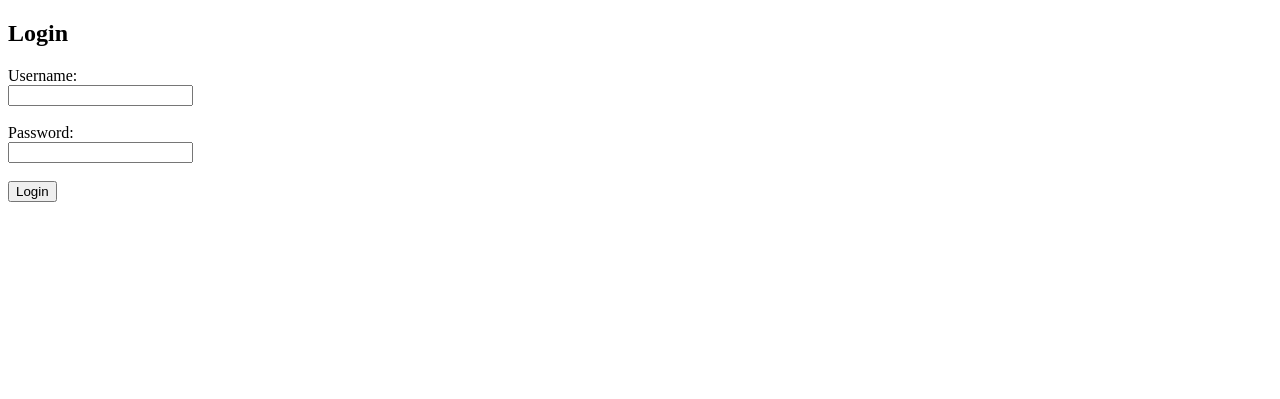
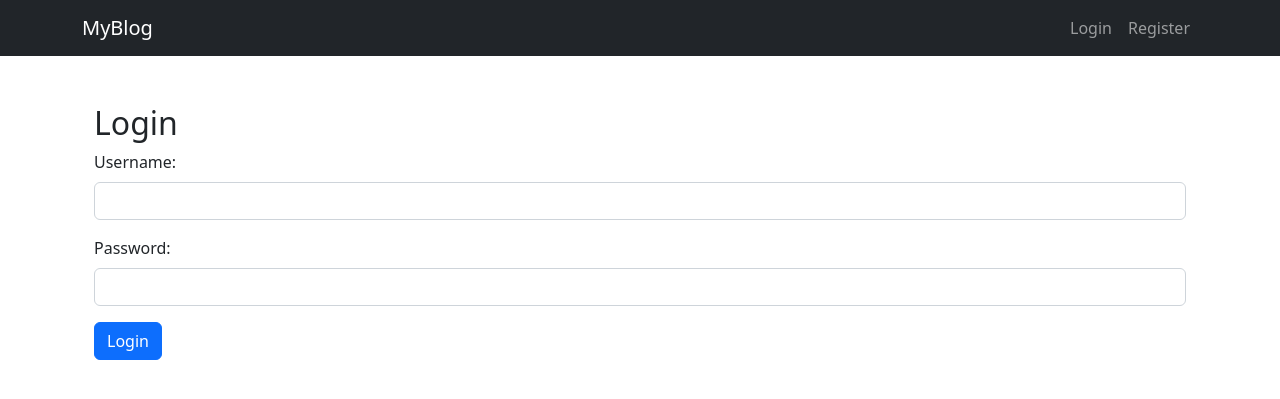
Before and after one commit to NOAH-2610/Blog_Project, a Flask app: page /login in a window 1280 px wide. Shown: the top 399 px of the page. Run offline with Flask 3, Linux system fonts and the light colour scheme; parts of the project's set-up code (start-up, migrations or seed data) failed here and were passed over; some libraries are stand-ins or nearby versions.

Commit message:
A base template was initiated with the help of BootStrap, and the changes were made in the login and registration pages accordingly. The work towards Phase 3 began.

```diff
--- a/app.py
+++ b/app.py
@@ -6,6 +6,7 @@ from dotenv import load_dotenv
 import os
 from bson.objectid import ObjectId
 from datetime import datetime
+from routes import posts
 
 load_dotenv()
 
@@ -16,7 +17,7 @@ app.secret_key = os.getenv("SECRET_KEY")
 
 mongo = PyMongo(app)
 login_manager = LoginManager()
-login_manager.login_view = 'login' #Redirect to login page
+login_manager.login_view = 'login' # type: ignore
 login_manager.init_app(app)
 
 class User(UserMixin):
@@ -27,7 +28,7 @@ class User(UserMixin):
 
 @login_manager.user_loader
 def load_user(user_id):
-    user_data  = mongo.db.users.find_one({"_id": ObjectId(user_id)})
+    user_data  = mongo.db.users.find_one({"_id": ObjectId(user_id)}) # type: ignore
     if user_data:
         return User(user_data)
     return None
@@ -35,8 +36,8 @@ def load_user(user_id):
 @app.route('/register', methods=['GET','POST'])
 def register():
     if request.method=='POST':
-        username = request.form.get('username').strip()
-        email = request.form.get('email').strip()
+        username = request.form.get('username').strip() # type: ignore
+        email = request.form.get('email').strip() # type: ignore
         password = request.form.get('password')
         confirm_password = request.form.get('confirm_password')
 
@@ -44,7 +45,7 @@ def register():
             flash("Passwords do not match!")
             return redirect(url_for('register'))
 
-        existing_user = mongo.db.users.find_one({
+        existing_user = mongo.db.users.find_one({ # type: ignore
             "$or": [{"username":username},{"email":email}]
         })
 
@@ -52,7 +53,7 @@ def register():
             flash("Username or email already exists!")
             return redirect(url_for('register'))
 
-        hashed_pw = generate_password_hash(password)
+        hashed_pw = generate_password_hash(password) # type: ignore
 
         new_user = {
             "username":username,
@@ -61,7 +62,7 @@ def register():
             "created_at":datetime.utcnow()
         }
 
-        mongo.db.users.insert_one(new_user)
+        mongo.db.users.insert_one(new_user) # type: ignore
         flash("Registration successful! Please log in.")
         return redirect(url_for('login'))
 
@@ -70,12 +71,12 @@ def register():
 @app.route('/login',methods=['GET','POST'])
 def login():
     if request.method == 'POST':
-        username = request.form.get('username').strip()
+        username = request.form.get('username').strip() # type: ignore
         password = request.form.get('password')
 
-        user_data = mongo.db.users.find_one({"username":username})
+        user_data = mongo.db.users.find_one({"username":username}) # type: ignore
         if user_data:
-            if check_password_hash(user_data['password'],password):
+            if check_password_hash(user_data['password'],password): # type: ignore
                 user = User(user_data)
                 login_user(user)
                 flash("Login Successful!")
--- /dev/null
+++ b/templates/base.html
@@ -0,0 +1,66 @@
+<!DOCTYPE html>
+<html lang="en">
+<head>
+  <meta charset="UTF-8" />
+  <meta name="viewport" content="width=device-width, initial-scale=1" />
+  <title>{% block title %}My Blog{% endblock %}</title>
+  <!-- Bootstrap CSS -->
+  <link href="https://cdn.jsdelivr.net/npm/bootstrap@5.2.3/dist/css/bootstrap.min.css" rel="stylesheet" />
+</head>
+<body>
+
+  <!-- Navigation Bar -->
+  <nav class="navbar navbar-expand-lg navbar-dark bg-dark">
+    <div class="container">
+      <a class="navbar-brand" href="{{ url_for('register') }}">MyBlog</a>
+      <button class="navbar-toggler" type="button" data-bs-toggle="collapse" data-bs-target="#navbarNav"
+        aria-controls="navbarNav" aria-expanded="false" aria-label="Toggle navigation">
+        <span class="navbar-toggler-icon"></span>
+      </button>
+
+      <div class="collapse navbar-collapse" id="navbarNav">
+        <ul class="navbar-nav ms-auto">
+          {% if current_user.is_authenticated %}
+            <li class="nav-item">
+              <a class="nav-link" href="{{ url_for('register') }}">New Post</a>
+            </li>
+            <li class="nav-item">
+              <a class="nav-link" href="{{ url_for('logout') }}">Logout</a>
+            </li>
+          {% else %}
+            <li class="nav-item">
+              <a class="nav-link" href="{{ url_for('login') }}">Login</a>
+            </li>
+            <li class="nav-item">
+              <a class="nav-link" href="{{ url_for('register') }}">Register</a>
+            </li>
+          {% endif %}
+        </ul>
+      </div>
+    </div>
+  </nav>
+
+  <!-- Main container -->
+  <div class="container mt-4">
+
+    <!-- Flash messages -->
+    {% with messages = get_flashed_messages(with_categories=true) %}
+      {% if messages %}
+        {% for category, message in messages %}
+          <div class="alert alert-{{ category }} alert-dismissible fade show" role="alert">
+            {{ message }}
+            <button type="button" class="btn-close" data-bs-dismiss="alert" aria-label="Close"></button>
+          </div>
+        {% endfor %}
+      {% endif %}
+    {% endwith %}
+
+    <!-- Page content -->
+    {% block content %}
+    {% endblock %}
+  </div>
+
+  <!-- Bootstrap JS Bundle (includes Popper) -->
+  <script src="https://cdn.jsdelivr.net/npm/bootstrap@5.2.3/dist/js/bootstrap.bundle.min.js"></script>
+</body>
+</html>
--- a/templates/login.html
+++ b/templates/login.html
@@ -1,29 +1,31 @@
-<!DOCTYPE html>
-<html lang="en">
-<head>
-    <title>Login</title>
-</head>
-<body>
+{% extends 'base.html' %}
+{% block title %}Login{% endblock %}
+
+{% block content %}
+<div class="container mt-5">
     <h2>Login</h2>
-    <form method="POST">
-        <label>Username:</label><br>
-        <input type="text" name="username" required><br><br>
+    <form method="POST" action="{{ url_for('login') }}">
+        <div class="mb-3">
+            <label class="form-label">Username:</label>
+            <input type="text" name="username" class="form-control" required>
+        </div>
 
-        <label>Password:</label><br>
-        <input type="password" name="password" required><br><br>
+        <div class="mb-3">
+            <label class="form-label">Password:</label>
+            <input type="password" name="password" class="form-control" required>
+        </div>
 
-        <button type="submit">Login</button>
+        <button type="submit" class="btn btn-primary">Login</button>
     </form>
 
     {% with messages = get_flashed_messages() %}
         {% if messages %}
-        <ul>
-            {% for msg in messages %}
-            <li>{{ msg }}</li>
-            {% endfor %}
-        </ul>
+            <div class="alert alert-warning mt-3">
+                {% for msg in messages %}
+                    <div>{{ msg }}</div>
+                {% endfor %}
+            </div>
         {% endif %}
     {% endwith %}
-
-</body>
-</html>
+</div>
+{% endblock %}
```
Also changed, not shown: routes/posts.py (added, +16 -0 lines), templates/register.html (+30 -26 lines), 1 other file.
